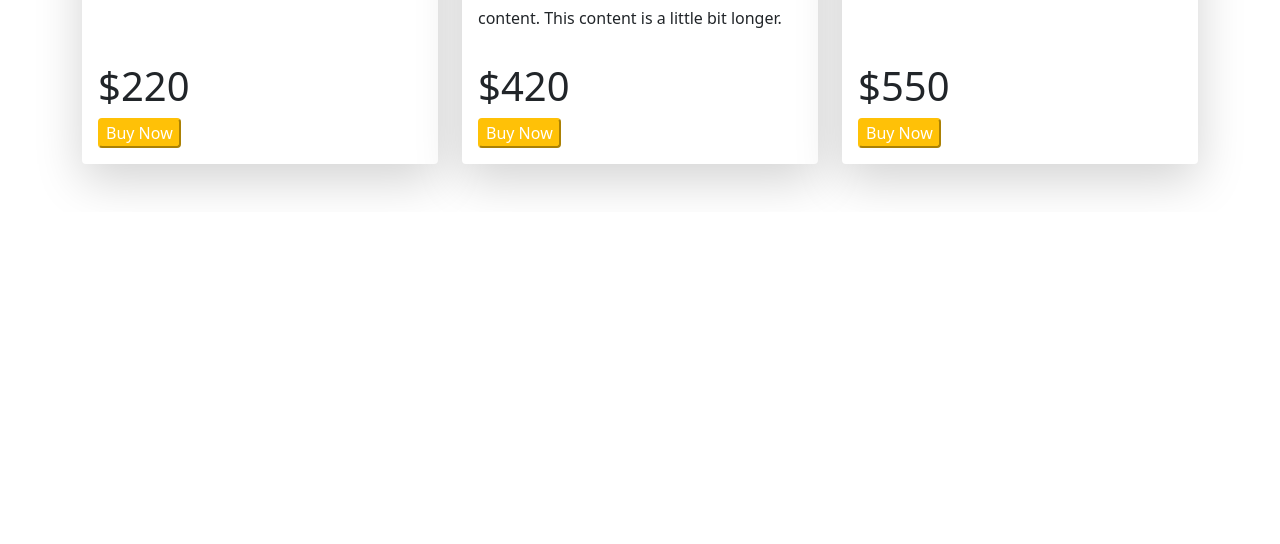
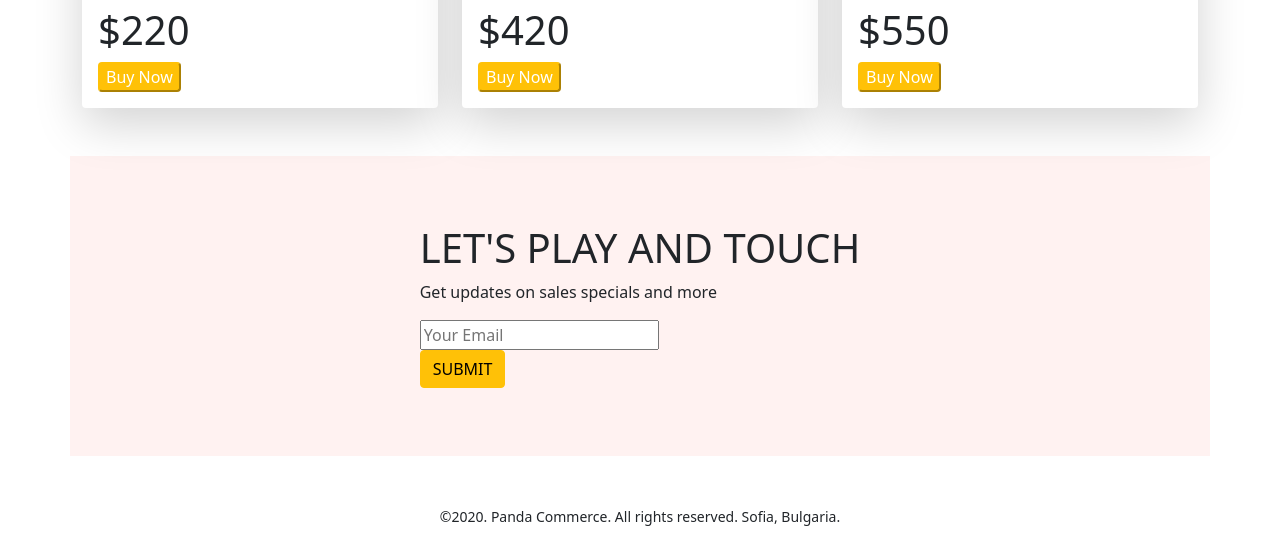
Before and after one commit to MdShohanAli/panda-commerce, a plain HTML site: page index.html in a window 1280 px wide. Shown: the part 1919-2463 px from the top of the page. Before the commit the page ends 2131 px from the top, so only its background shows below. Drawn offline with nearby package versions, Linux system fonts and the light colour scheme.

Commit message:
final upload

```diff
--- a/index.html
+++ b/index.html
@@ -18,7 +18,7 @@
     <header>
         <!-- navbar start  -->
 
-        <nav class="navbar navbar-expand-lg navbar-light ">
+        <nav class="navbar navbar-expand-lg navbar-light fixed-top">
             <div class="container">
                 <a class="navbar-brand" href="#"> <img src="images/logo.png" class="d-inline-block align-text-top"></a>
                 <button class="navbar-toggler" type="button" data-bs-toggle="collapse"
@@ -32,7 +32,7 @@
                             <a class="nav-link active" aria-current="page" href="#">Home</a>
                         </li>
                         <li class="nav-item">
-                            <a class="nav-link active" aria-current="page" href="#">About</a>
+                            <a class="nav-link active" aria-current="page" href="#Shoes">Shoes</a>
                         </li>
                         <li class="nav-item">
                             <a class="nav-link active" aria-current="page" href="#">Product</a>
@@ -153,7 +153,7 @@
         </div>
 
         <!-- shoes start  -->
-        <section class="container mt-5">
+        <section class="container mt-5" id="Shoes">
             <h1>Shoes</h1>
             <div class="row row-cols-1 row-cols-md-2 row-cols-lg-3 g-4">
                 <div class="col">
@@ -248,9 +248,19 @@
                 </div>
             </div>
         </section>
+
+        <section class="container d-flex justify-content-center align-items-center"
+            style="background:#FFF2F1; height: 300px;">
+            <div>
+                <h1>LET'S PLAY AND TOUCH</h1>
+                <p>Get updates on sales specials and more</p>
+                <input type="text" placeholder="Your Email"> <br>
+                <button class="btn btn-warning"> SUBMIT </button>
+            </div>
+        </section>
     </main>
-    <footer>
-
+    <footer class="mt-5">
+        <p class="text-center"><small>©2020. Panda Commerce. All rights reserved. Sofia, Bulgaria.</small></p>
     </footer>
 
 
```
